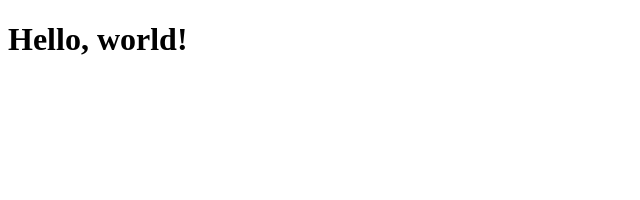
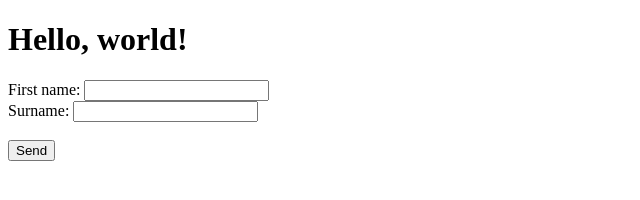
Before and after one commit to JoshuaLeeGMIT/data-lab-5, a website: page index.html in a window 1280 px wide. Shown: the whole page, without its empty margins (0-640 px from the left). Drawn offline with Linux system fonts and the light colour scheme.

Commit message:
server: Add form example

```diff
--- a/index.html
+++ b/index.html
@@ -7,5 +7,14 @@
   </head>
   <body>
     <h1>Hello, world!</h1>
+    <form action="/name" method="get">
+      <label for="fName">First name:</label>
+      <input type="text" id="fName" name="fName">
+      </br>
+      <label for="lName">Surname:</label>
+      <input type="test" id="lName" name="lName">
+      </br></br>
+      <input type="submit" value="Send">
+    </form>
   </body>
 </html>
--- a/server.js
+++ b/server.js
@@ -32,8 +32,11 @@ app.get('/api/movies', (req, res) => {
 })
 
 app.get('/test', (req, res) => {
-  console.log(__dirname);
   res.sendFile(__dirname + '/index.html');
+})
+
+app.get('/name', (req, res) => {
+  res.send('Hello ' + req.query.fName + ' ' + req.query.lName + '!');
 })
 
 app.listen(port, () => {
```
